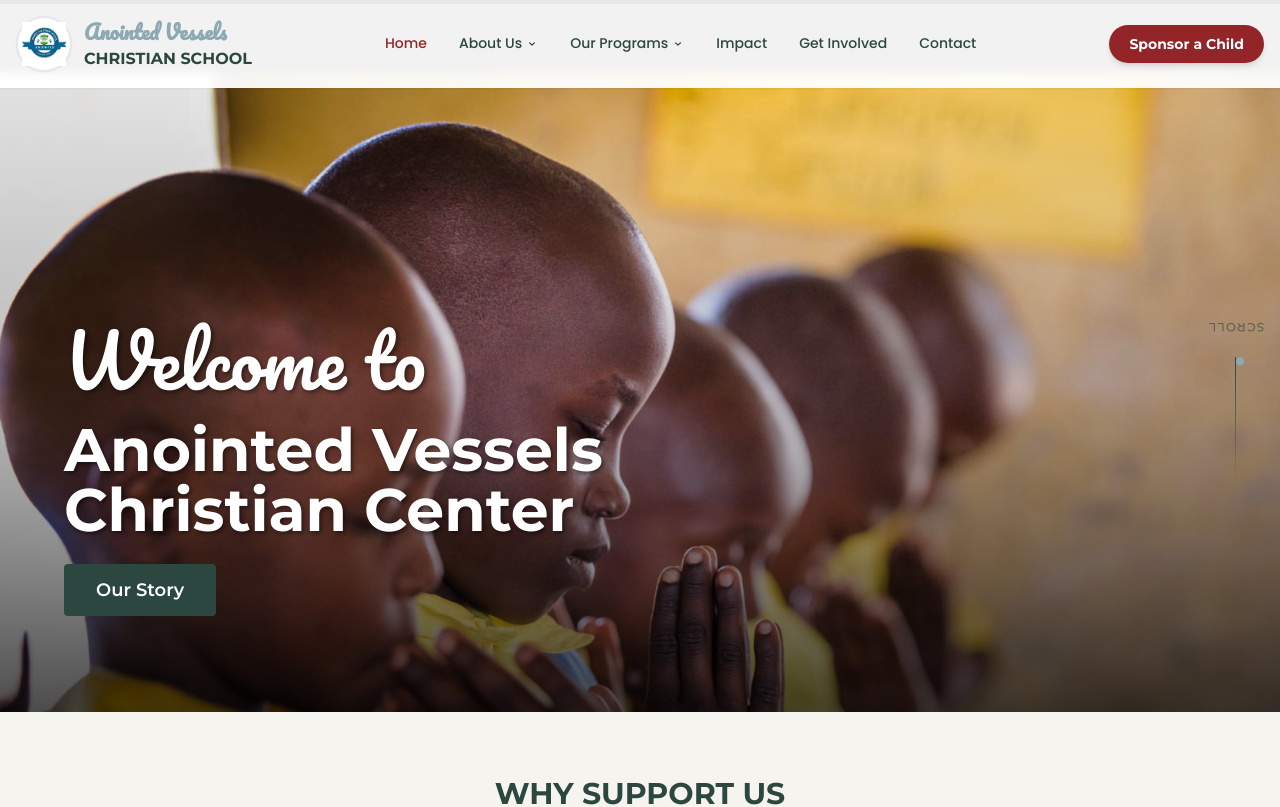
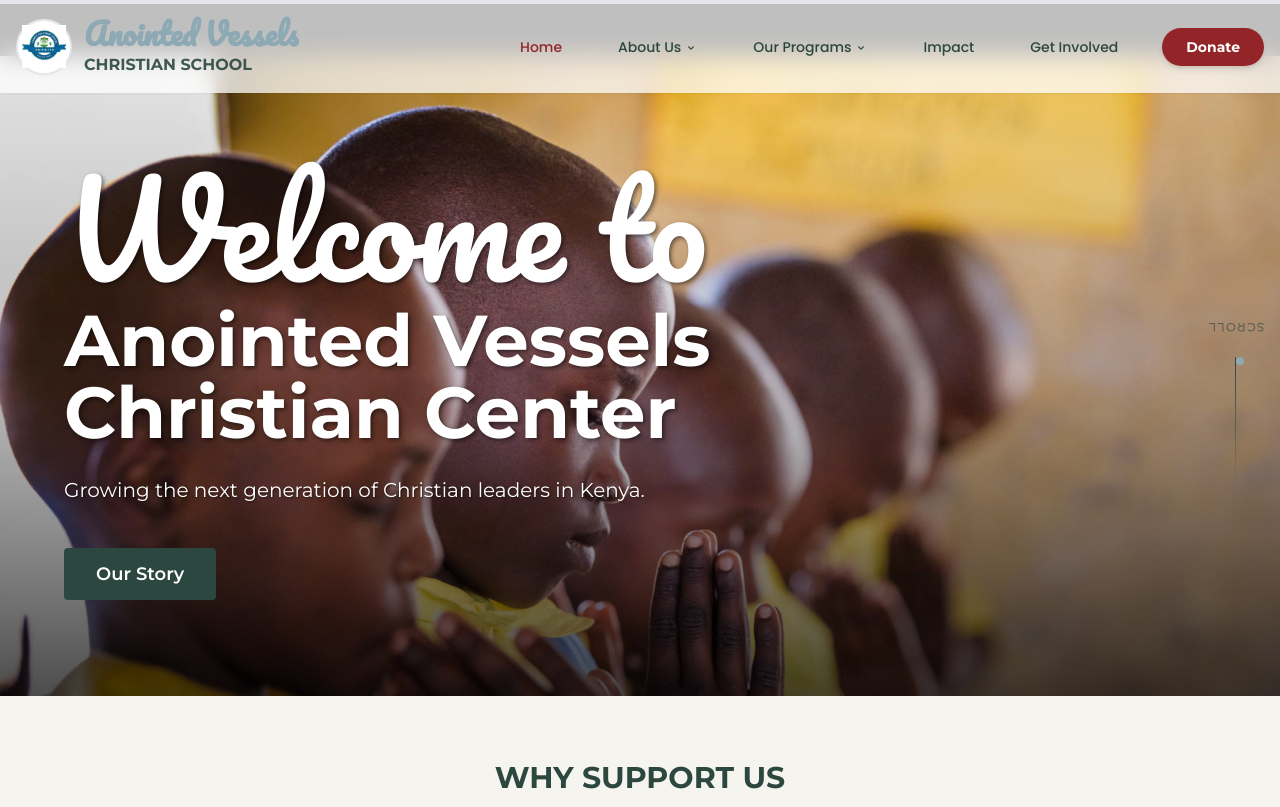
Before and after one commit to WatchDog386/anointed, a React (Vite) app: page / in a window 1280 px wide. Shown: the top 807 px of the page. Built offline with nearby package versions, Linux system fonts and the light colour scheme.

Commit message:
updated:hero.jsx,Navbar.jsx,Mainlayout.jsx,app.jsx,index.css,index.html

```diff
--- a/index.html
+++ b/index.html
@@ -42,8 +42,6 @@
 
     <!-- Theme Color (matches primary green) -->
     <meta name="theme-color" content="#2b473f" />
-
-    <!-- No inline scripts or styles — all handled by React + Tailwind -->
   </head>
   <body class="bg-white text-gray-800">
     <div id="root"></div>
--- a/src/App.jsx
+++ b/src/App.jsx
@@ -10,7 +10,7 @@
 // Layouts
 import MainLayout from "./layouts/MainLayout";
 
-// Existing Pages (match filenames exactly)
+// Existing Pages
 import Home from "./routes/Home";
 import About from "./routes/About";
 import Stories from "./routes/Stories";
@@ -19,7 +19,7 @@
 import Staff from "./routes/Staff";
 import Board from "./routes/Board";
 
-// Newly added pages (match filenames exactly)
+// Newly added pages
 import Gallery from "./routes/Gallery";
 import EducationPrograms from "./routes/EducationPrograms";
 import SpiritualGrowth from "./routes/SpiritualGrowth";
--- a/src/components/Hero.jsx
+++ b/src/components/Hero.jsx
@@ -117,7 +117,6 @@
           name="description"
           content="Anointed Vessels Christian School empowers vulnerable children and families by breaking cycles of poverty through quality education, holistic growth, and skills development—nurturing future Christian leaders with hope and responsibility."
         />
-        {/* Updated Fonts: Pacifico for script, Montserrat for sans-serif */}
         <link rel="preconnect" href="https://fonts.googleapis.com" />
         <link rel="preconnect" href="https://fonts.gstatic.com" crossOrigin="anonymous" />
         <link
@@ -131,8 +130,9 @@
         `}</style>
       </Helmet>
 
-      {/* === HERO SECTION === */}
-      <section className="relative w-full min-h-[80vh] flex items-end justify-start text-white overflow-hidden">
+      {/* === HERO SECTION - Updated for mobile centering and desktop bottom-left === */}
+      {/* items-center on small screens, md:items-end on medium screens and up */}
+      <section className="relative w-full min-h-[80vh] flex items-center md:items-end justify-start text-white overflow-hidden">
         {heroImages.map((img, idx) => (
           <motion.div
             key={idx}
@@ -148,31 +148,37 @@
             />
           </motion.div>
         ))}
-        {/* Gradient overlay similar to GGCC - darker at bottom */}
         <div className="absolute inset-0 z-10 bg-gradient-to-b from-transparent via-black/20 to-black/70"></div>
 
-        <div className="relative z-20 text-left px-4 sm:px-8 md:px-12 lg:px-16 pb-12 sm:pb-16 md:pb-20 lg:pb-24 max-w-4xl">
+        {/* Text container:
+          - Default (mobile/tablet): text-center, mx-auto (centered)
+          - Medium screen (md:): text-left, md:mx-0 (bottom-left alignment)
+          - Note: Added md:pb-20 for bottom padding on desktop alignment.
+        */}
+        <div className="relative z-20 w-full px-4 sm:px-8 md:px-12 lg:px-16 py-12 md:py-0 pb-12 sm:pb-16 md:pb-20 lg:pb-24 max-w-4xl text-center mx-auto md:text-left md:mx-0">
           <motion.div
             initial="hidden"
             animate="visible"
             variants={staggerContainer}
-            className="space-y-3 sm:space-y-4 md:space-y-6"
+            className="space-y-1 sm:space-y-2 md:space-y-3"
           >
-            {/* Script/Handwritten Font for "Welcome to" */}
+            {/* Welcome to text - Large script font, non-bold weight */}
             <motion.h1
               variants={fadeIn}
-              className="text-3xl sm:text-4xl md:text-5xl lg:text-6xl xl:text-7xl font-normal leading-[0.9] text-white select-none font-script"
+              className="text-5xl sm:text-6xl md:text-7xl lg:text-8xl xl:text-9xl font-normal leading-[1] text-white select-none font-script"
               style={{
                 textShadow: '2px 2px 4px rgba(0,0,0,0.5)',
+                // Custom style to ensure it's not bold if font-normal isn't enough
+                fontWeight: '400'
               }}
             >
               Welcome to
             </motion.h1>
 
-            {/* Sans-Serif Font for the rest */}
+            {/* School name - Bold Montserrat font */}
             <motion.h2
               variants={fadeIn}
-              className="text-2xl sm:text-3xl md:text-4xl lg:text-5xl xl:text-6xl font-bold font-montserrat leading-[0.9] text-white select-none"
+              className="text-3xl sm:text-4xl md:text-5xl lg:text-6xl xl:text-7xl font-bold font-montserrat leading-tight text-white select-none"
               style={{
                 textShadow: '2px 2px 4px rgba(0,0,0,0.5)',
                 fontWeight: '700'
@@ -182,7 +188,17 @@
               Christian Center
             </motion.h2>
 
-            <motion.div variants={fadeIn} className="mt-6 sm:mt-8">
+            {/* Sub-description - Regular weight text, no bold applied */}
+            <motion.p
+              variants={fadeIn}
+              className="text-base sm:text-lg md:text-xl font-normal font-montserrat text-white pt-2 sm:pt-3 md:pt-4"
+              style={{ textShadow: '1px 1px 2px rgba(0,0,0,0.5)' }}
+            >
+              Growing the next generation of Christian leaders in Kenya.
+            </motion.p>
+
+
+            <motion.div variants={fadeIn} className="pt-4 sm:pt-6 md:pt-8">
               <button
                 onClick={() => navigate("/about/our-story")}
                 className="cta-button bg-accent hover:bg-accent/90 text-white font-bold py-2 px-6 sm:py-3 sm:px-8 rounded-lg transition-all duration-300 font-montserrat text-base sm:text-lg"
@@ -194,6 +210,8 @@
           </motion.div>
         </div>
       </section>
+
+      {/* --- */}
 
       {/* === WHY SUPPORT US === */}
       <section className="w-full py-12 sm:py-16 bg-light">
@@ -239,7 +257,9 @@
         </div>
       </section>
 
-      {/* === CTA CARDS SECTION (GGCC Layout) === */}
+      {/* --- */}
+
+      {/* === CTA CARDS SECTION === */}
       <section className="w-full py-0">
         <div className="grid grid-cols-1 md:grid-cols-3 gap-0">
           {ctaSections.map((cta, idx) => (
@@ -284,6 +304,8 @@
         </div>
       </section>
 
+      {/* --- */}
+
       {/* === MISSION SECTION === */}
       <section className="w-full py-8 sm:py-12 bg-light">
         <div className="container mx-auto px-4 sm:px-6 lg:px-8">
--- a/src/components/Navbar.jsx
+++ b/src/components/Navbar.jsx
@@ -48,7 +48,7 @@
     },
     { label: "Impact", route: "/impacts", id: "impact" },
     { label: "Get Involved", route: "/Make-An-Impact", id: "involved" },
-    { label: "Contact", route: "/cta", id: "contact" },
+    // Contact removed as requested
   ];
 
   const NavItem = ({ item, isMobile = false }) => {
@@ -60,11 +60,11 @@
           {isMobile ? (
             <>
               <button
-                className="w-full flex justify-between items-center px-3 py-2.5 font-medium text-primary text-left hover:bg-light rounded-lg transition-all duration-200"
+                className="w-full flex justify-between items-center px-3 py-2.5 font-medium text-primary text-left hover:bg-light/50 rounded-lg transition-all duration-200"
                 onClick={() => setOpenSubmenu(isSubmenuOpen ? null : item.id)}
                 aria-expanded={isSubmenuOpen}
               >
-                <span className="text-sm font-poppins">{item.label}</span>
+                <span className="text-sm font-poppins whitespace-nowrap">{item.label}</span>
                 <svg
                   xmlns="http://www.w3.org/2000/svg"
                   className={`h-4 w-4 transition-transform duration-200 ${
@@ -89,8 +89,8 @@
                       className={({ isActive }) =>
                         `block px-3 py-2 text-xs font-poppins rounded-lg transition-all duration-200 ${
                           isActive
-                            ? "text-secondary bg-light"
-                            : "text-gray-700 hover:text-accent hover:bg-light"
+                            ? "text-secondary bg-light/50"
+                            : "text-gray-700 hover:text-accent hover:bg-light/30"
                         }`
                       }
                       onClick={() => {
@@ -106,7 +106,7 @@
             </>
           ) : (
             <>
-              <button className="relative pb-1.5 px-2 font-medium text-primary hover:text-accent flex items-center gap-1 transition-all duration-200 group-hover:bg-light rounded-lg py-1">
+              <button className="relative px-3 py-2 font-medium text-primary hover:text-accent flex items-center gap-1 transition-all duration-200 group-hover:bg-light/50 rounded-lg whitespace-nowrap">
                 <span className="text-sm font-poppins">{item.label}</span>
                 <svg
                   xmlns="http://www.w3.org/2000/svg"
@@ -122,8 +122,8 @@
                 </svg>
               </button>
 
-              {/* Desktop Dropdown — Sharp Corners */}
-              <div className="absolute left-0 mt-1 w-56 shadow-lg bg-white/95 border border-gray-200 opacity-0 invisible group-hover:opacity-100 group-hover:visible transition-all duration-200 z-50 transform translate-y-2 group-hover:translate-y-0 rounded-none">
+              {/* Desktop Dropdown */}
+              <div className="absolute left-0 mt-1 w-56 shadow-lg bg-white/85 backdrop-blur-md border border-gray-200 opacity-0 invisible group-hover:opacity-100 group-hover:visible transition-all duration-200 z-50 transform translate-y-2 group-hover:translate-y-0 rounded-none">
                 {item.submenu.map((subItem) => (
                   <NavLink
                     key={subItem.id}
@@ -131,8 +131,8 @@
                     className={({ isActive }) =>
                       `block px-4 py-2.5 text-sm font-poppins transition-all duration-200 border-b border-gray-100 last:border-b-0 ${
                         isActive
-                          ? "bg-light text-secondary"
-                          : "text-gray-700 hover:bg-gray-50 hover:text-accent"
+                          ? "bg-light/60 text-secondary"
+                          : "text-gray-700 hover:bg-gray-50/70 hover:text-accent"
                       }`
                     }
                     onClick={() => setIsOpen(false)}
@@ -151,7 +151,7 @@
       <NavLink
         to={item.route}
         className={({ isActive }) =>
-          `relative pb-1.5 px-2 font-medium text-sm font-poppins rounded-lg transition-all duration-200 hover:bg-light py-1 ${
+          `relative px-3 py-2 font-medium text-sm font-poppins rounded-lg transition-all duration-200 hover:bg-light/50 whitespace-nowrap ${
             isActive ? "text-secondary" : "text-primary hover:text-accent"
           }`
         }
@@ -173,10 +173,22 @@
 
       <nav
         ref={navRef}
-        className="fixed top-0 left-0 w-full z-[999] bg-white/95 backdrop-blur-sm shadow-sm font-montserrat"
+        className="fixed top-0 left-0 w-full z-[999] bg-white/75 backdrop-blur-md shadow-sm font-montserrat"
       >
-        <div className="max-w-7xl mx-auto px-4 py-3 sm:py-4 flex items-center justify-between">
-          {/* Logo - Made Bigger */}
+        <div className="max-w-7xl mx-auto px-4 py-3 sm:py-4">
+          {/* Main navigation container */}
+          <div className="flex items-center justify-between relative">
+            {/* Mobile menu button - Left side on mobile */}
+            <button
+              className="lg:hidden p-2 text-primary hover:bg-light/50 rounded-lg transition-all duration-200"
+              onClick={() => setIsOpen(!isOpen)}
+              aria-label={isOpen ? "Close menu" : "Open menu"}
+            >
+              {isOpen ? <X className="h-6 w-6" /> : <Menu className="h-6 w-6" />}
+            </button>
+
+            {/* Logo - Centered on mobile, left on desktop */}
+            <div className="lg:flex-1 flex justify-center lg:justify-start">
               <NavLink to="/" className="flex items-center space-x-3" onClick={() => setIsOpen(false)}>
                 <div className="w-12 h-12 sm:w-14 sm:h-14 rounded-full bg-white flex items-center justify-center border-2 border-gray-200 shadow-sm">
                   <img
@@ -185,39 +197,36 @@
                     className="w-10 h-10 sm:w-11 sm:h-11 object-contain"
                   />
                 </div>
-            <span className="text-sm sm:text-base font-bold text-primary hidden sm:block leading-tight">
-              <span className="font-script text-lg sm:text-xl text-accent">Anointed Vessels</span>
+                <span className="text-sm sm:text-base font-bold leading-tight">
+                  <span className="font-script text-2xl sm:text-2xl md:text-3xl text-accent font-bold">Anointed Vessels</span>
                   <br />
-              <span className="font-montserrat">CHRISTIAN SCHOOL</span>
+                  <span className="font-montserrat text-xs sm:text-sm md:text-base text-primary/90">CHRISTIAN SCHOOL</span>
                 </span>
               </NavLink>
+            </div>
 
-          {/* Desktop Menu */}
-          <div className="hidden md:flex items-center gap-4 text-sm font-medium">
+            {/* Desktop Menu - Right aligned on desktop with even spacing */}
+            <div className="hidden lg:flex items-center justify-end flex-1">
+              <div className="flex items-center gap-6 xl:gap-8 text-sm font-medium mr-8">
                 {menuItems.map((item) => (
                   <NavItem key={item.id} item={item} isMobile={false} />
                 ))}
               </div>
+            </div>
 
-          {/* CTA Button - Desktop (GGCC Style) */}
-          <div className="hidden md:block">
+            {/* Donate Button - Right side on desktop, hidden on mobile */}
+            <div className="hidden lg:block">
               <NavLink
                 to="/ChildSponsorship"
-              className="px-5 py-2.5 text-sm rounded-full font-bold text-white bg-secondary hover:bg-accent transition-all duration-300 hover:-translate-y-0.5 shadow-md font-montserrat"
+                className="px-6 py-2.5 text-sm rounded-full font-bold text-white bg-secondary hover:bg-accent transition-all duration-300 hover:-translate-y-0.5 shadow-md font-montserrat whitespace-nowrap"
                 onClick={() => setIsOpen(false)}
               >
-              Sponsor a Child
+                Donate
               </NavLink>
             </div>
 
-          {/* Mobile menu button */}
-          <button
-            className="md:hidden p-2 text-primary hover:bg-light rounded-lg transition-all duration-200"
-            onClick={() => setIsOpen(!isOpen)}
-            aria-label={isOpen ? "Close menu" : "Open menu"}
-          >
-            {isOpen ? <X className="h-6 w-6" /> : <Menu className="h-6 w-6" />}
-          </button>
+            {/* Spacer for mobile to balance the hamburger menu */}
+            <div className="lg:hidden w-10 h-10"></div>
           </div>
 
           {/* Mobile Menu */}
@@ -241,11 +250,11 @@
                     height: { duration: 0.2, ease: [0.16, 1, 0.3, 1] },
                   },
                 }}
-              className="md:hidden overflow-hidden bg-white/95 backdrop-blur-sm border-t border-gray-200"
+                className="lg:hidden overflow-hidden bg-white/85 backdrop-blur-md border-t border-gray-200 mt-3"
               >
-              <div className="flex flex-col gap-1 pb-4 mt-2 pt-4 px-4">
+                <div className="flex flex-col gap-1 pb-4 pt-4 px-4">
                   {menuItems.map((item) => (
-                  <div key={item.id} className="border-b border-gray-100 pb-3">
+                    <div key={item.id} className="border-b border-gray-100 pb-3 last:border-b-0">
                       <NavItem item={item} isMobile={true} />
                     </div>
                   ))}
@@ -255,13 +264,14 @@
                       className="block w-full text-center bg-secondary hover:bg-accent text-white py-3 rounded-lg font-bold text-sm transition-all duration-300 font-montserrat"
                       onClick={() => setIsOpen(false)}
                     >
-                    Sponsor a Child
+                      Donate
                     </NavLink>
                   </div>
                 </div>
               </motion.div>
             )}
           </AnimatePresence>
+        </div>
       </nav>
     </>
   );
--- a/src/layouts/MainLayout.jsx
+++ b/src/layouts/MainLayout.jsx
@@ -15,16 +15,17 @@
       <ScrollToTop />
 
       <div className="relative min-h-screen w-full bg-white text-gray-900 overflow-hidden">
-        {/* Background animation */}
+        {/* Background animation (particles) */}
         <div className="absolute inset-0 z-0">
           <ParticleBackground />
         </div>
 
-        {/* Main content wrapper */}
+        {/* Main content stack */}
         <div className="relative z-10 flex flex-col min-h-screen">
           <Navbar />
 
-          <main className="flex-1 px-0 sm:px-0 md:px-0 mt-4">
+          {/* Critical: No top margin/padding — allows Hero to start at viewport top */}
+          <main className="flex-1">
             <Outlet />
           </main>
 
```
Lines whose indentation alone changed are shown as unchanged.
